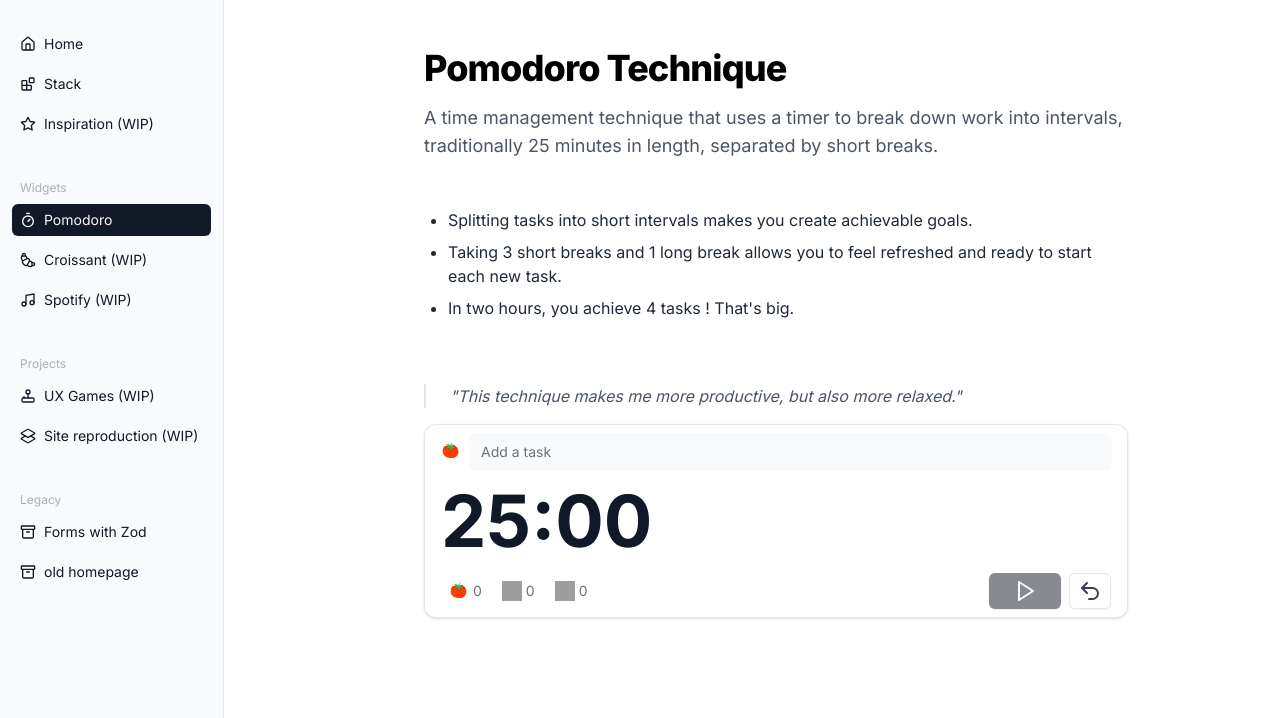
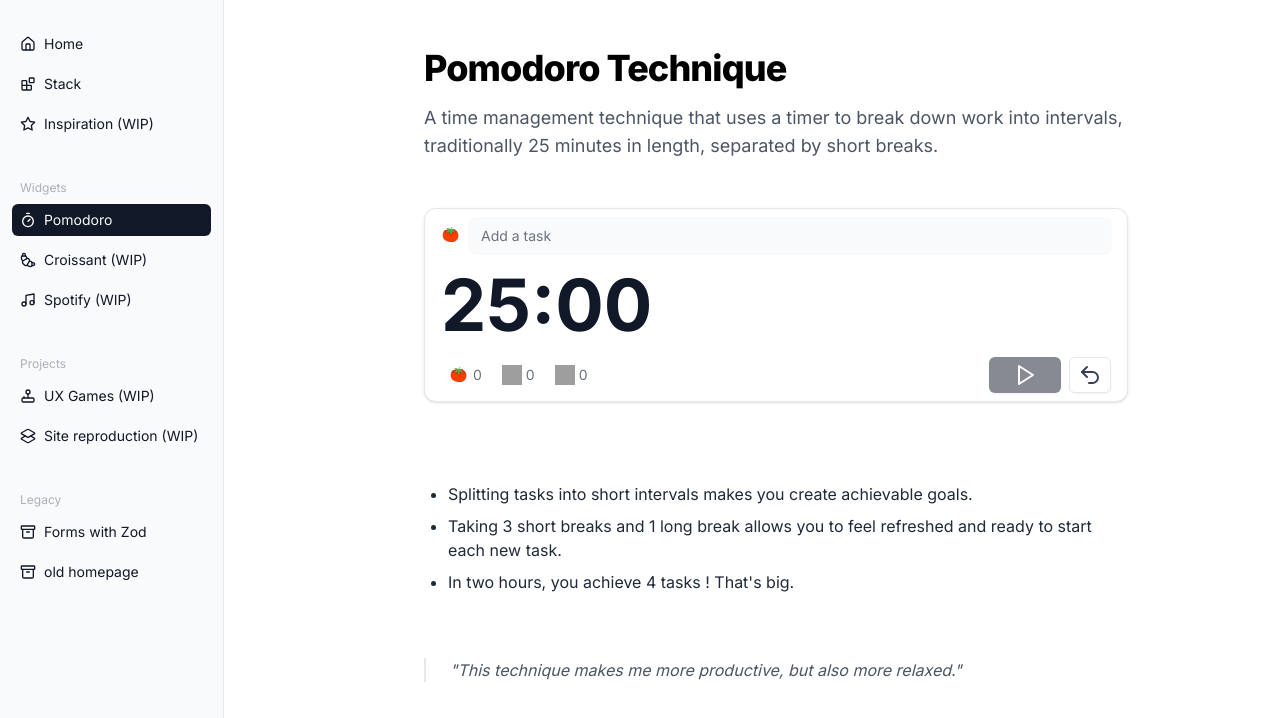
Before and after one commit to thomas1Gaillot/ultimate-side-project, a Next.js app: page /pomodoro in a window 1280 px wide. Shown: the top 718 px of the page. Built offline with nearby package versions, Linux system fonts and the light colour scheme; grey boxes are pictures that could not be loaded.

Commit message:
widget placement

```diff
--- a/pages/pomodoro/index.tsx
+++ b/pages/pomodoro/index.tsx
@@ -11,6 +11,9 @@
                 A time management technique that uses a timer to break down work into intervals, traditionally 25
                 minutes in length, separated by short breaks.
             </TypographyLead>
+            <div className={"flex flex-col pt-8"}>
+                <PomodoroWidget/>
+            </div>
             <TypographyList texts={[
                 "Splitting tasks into short intervals makes you create achievable goals.",
                 "Taking 3 short breaks and 1 long break allows you to feel refreshed and ready to start each new task.",
@@ -20,9 +23,7 @@
             <TypographyBlockquote>
                 {`"This technique makes me more productive, but also more relaxed."`}
             </TypographyBlockquote>
-            <div className={"flex flex-col"}>
-                <PomodoroWidget/>
-            </div>
+
         </div>
     );
 }
```
